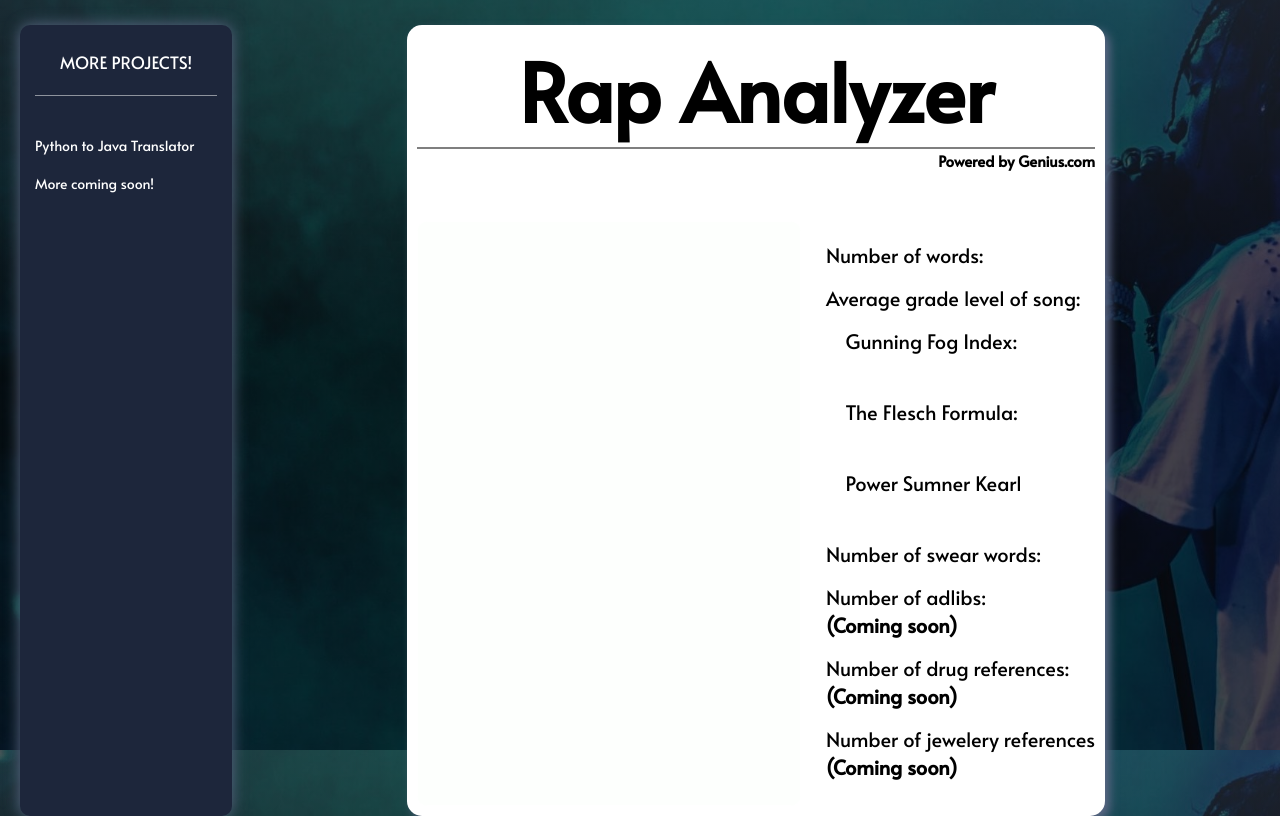
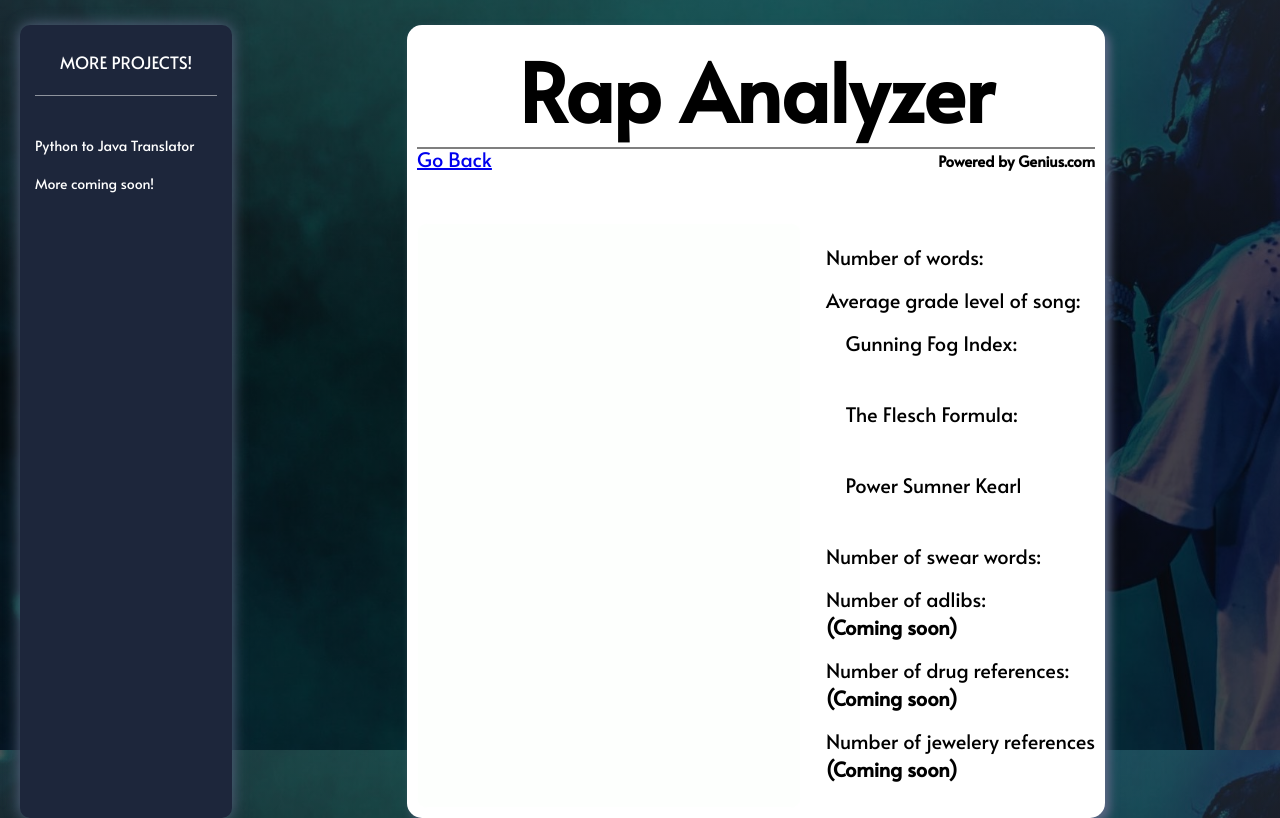
Before and after one commit to parkerswanson19/PythonJavaTranslator, a Django app: template templates/rap-analyzer2.html in a window 1280 px wide. Shown: the part 50-868 px from the top of the page. Run offline with Django 3.2, Linux system fonts and the light colour scheme; the template is opened without the code that fills it, so the values that code supplies are empty.

Commit message:
yuh pt 2

```diff
--- a/static/PythonJavaTranslator/css/rap-analyzer.css
+++ b/static/PythonJavaTranslator/css/rap-analyzer.css
@@ -248,6 +248,10 @@
     display: flex;
 }
 
+#back-row {
+    justify-content: space-between;
+}
+
 .stats-list {
     margin: 25px 0 25px 25px;
 }
--- a/templates/rap-analyzer2.html
+++ b/templates/rap-analyzer2.html
@@ -28,7 +28,11 @@
     <div class="body-content">
         <div class="body-box">
             <h1>Rap Analyzer</h1>
-            <h3>Powered by Genius.com</h3>
+            <div class="row" id="back-row">
+                <a href="#" onclick="history.go(-1)">Go Back</a>
+                <h3>Powered by Genius.com</h3>
+            </div>
+
             <h2>{{ code.full_name }}</h2>
             <div class="row">
                 <textarea class="lyrics-output" readonly="readonly">{{ code.lyrics }}</textarea>
```
